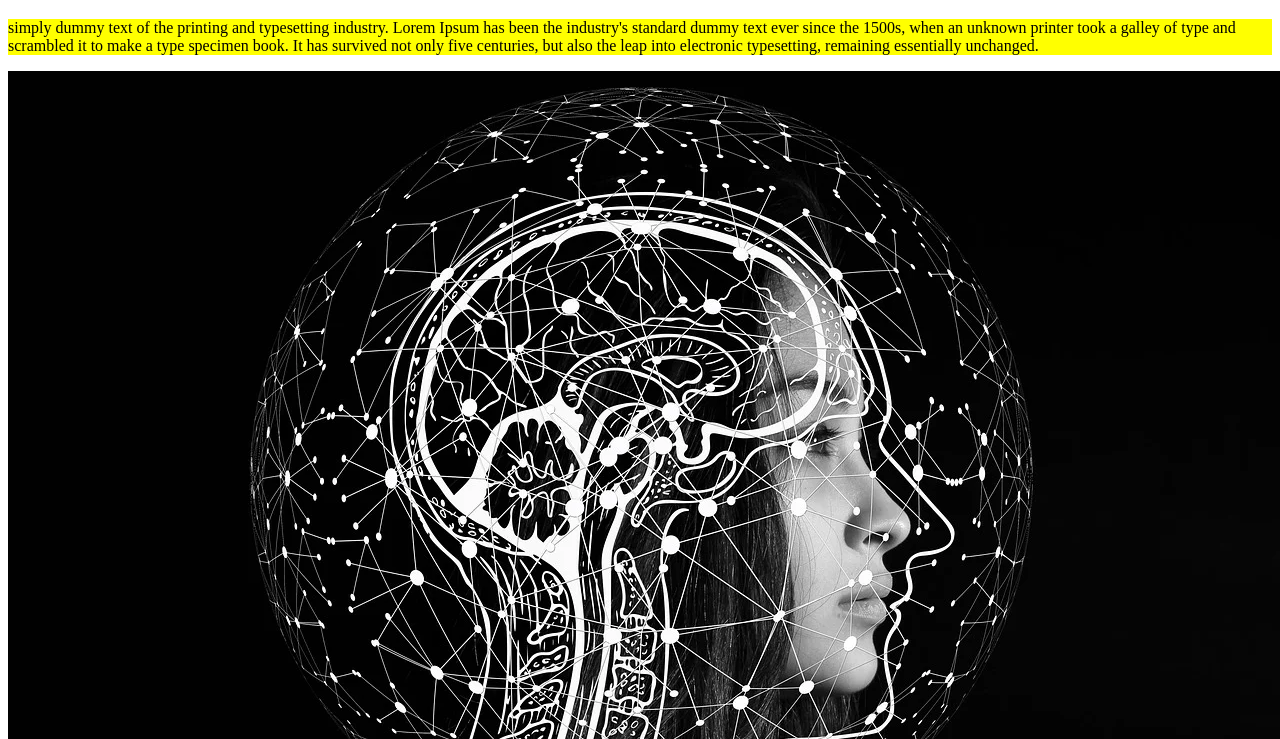
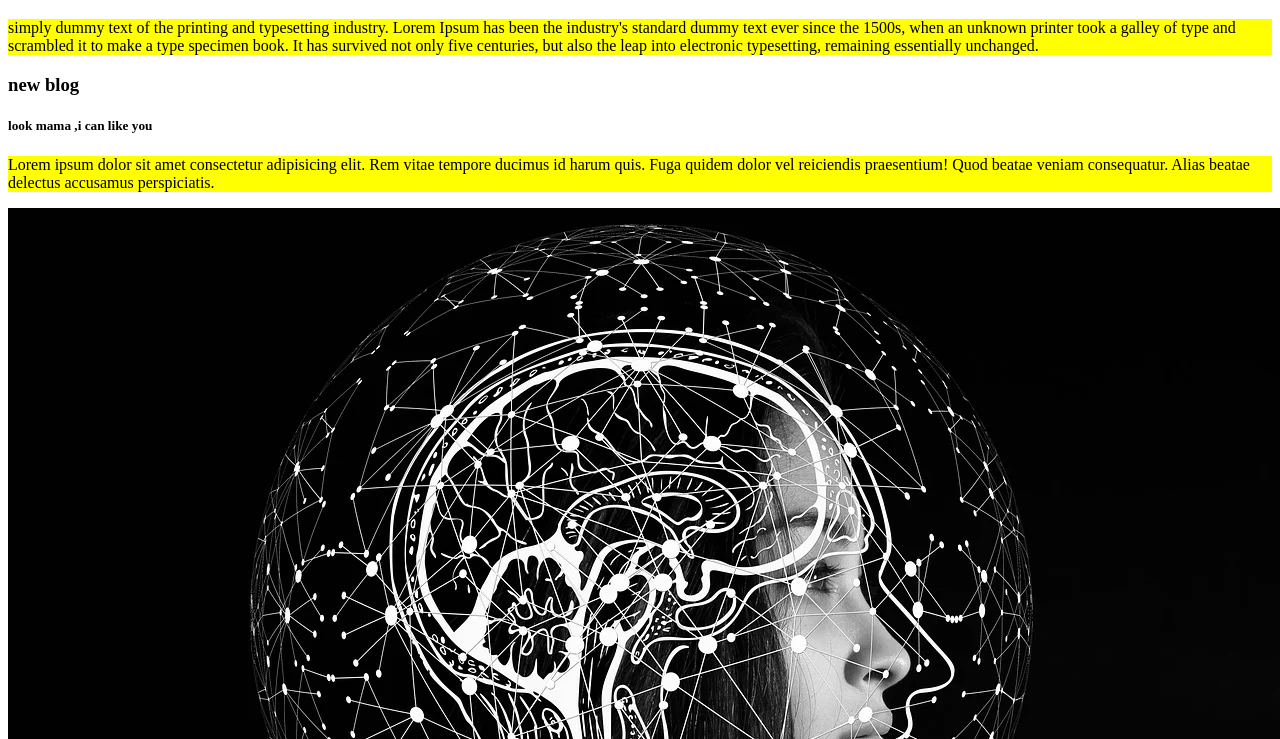
Before and after one commit to Ahona2022/my-first-repo, a plain HTML site: page index.html in a window 1280 px wide. Shown: the part 61-800 px from the top of the page. Drawn offline with Linux system fonts and the light colour scheme.

Commit message:
vlog side

```diff
--- a/index.html
+++ b/index.html
@@ -5,11 +5,16 @@
     <meta http-equiv="X-UA-Compatible" content="IE=edge">
     <meta name="viewport" content="width=device-width, initial-scale=1.0">
     <link rel="stylesheet" href="style.css">
-    <title>Document</title>
+    <title>Documented</title>
 </head>
 <body>
     <h1>hellow world</h1>
     <p> simply dummy text of the printing and typesetting industry. Lorem Ipsum has been the industry's standard dummy text ever since the 1500s, when an unknown printer took a galley of type and scrambled it to make a type specimen book. It has survived not only five centuries, but also the leap into electronic typesetting, remaining essentially unchanged.</p>
+    <div>
+        <h3>new blog</h3>
+        <h5>look mama ,i can like you</h5>
+        <p>Lorem ipsum dolor sit amet consectetur adipisicing elit. Rem vitae tempore ducimus id harum quis. Fuga quidem dolor vel reiciendis praesentium! Quod beatae veniam consequatur. Alias beatae delectus accusamus perspiciatis.</p>
+    </div>
     <img src="New/img.png" alt="" srcset="">
     <img src="New/trace.jpG" alt="" srcset="">
     <img src="New/computer.jpg" alt="" srcset="">
```
